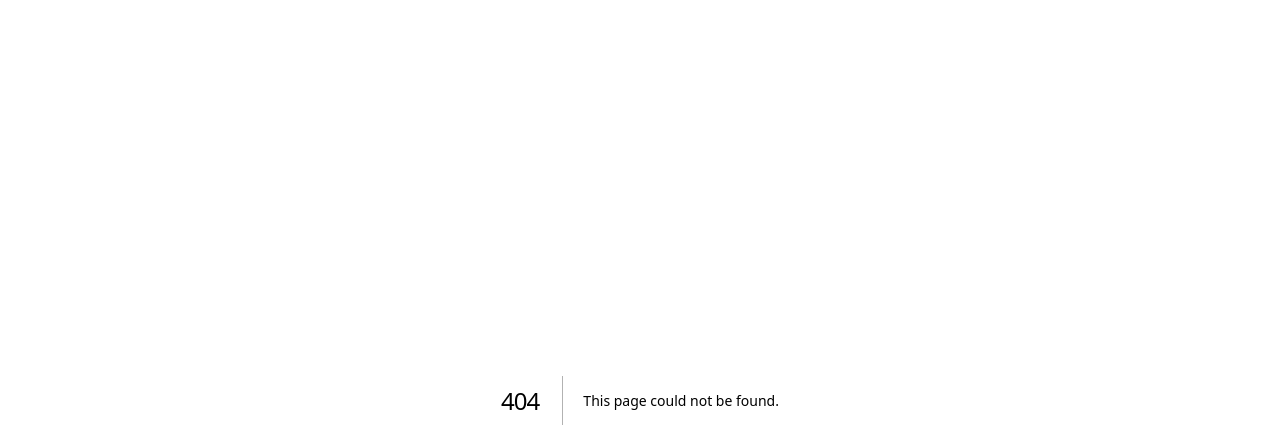
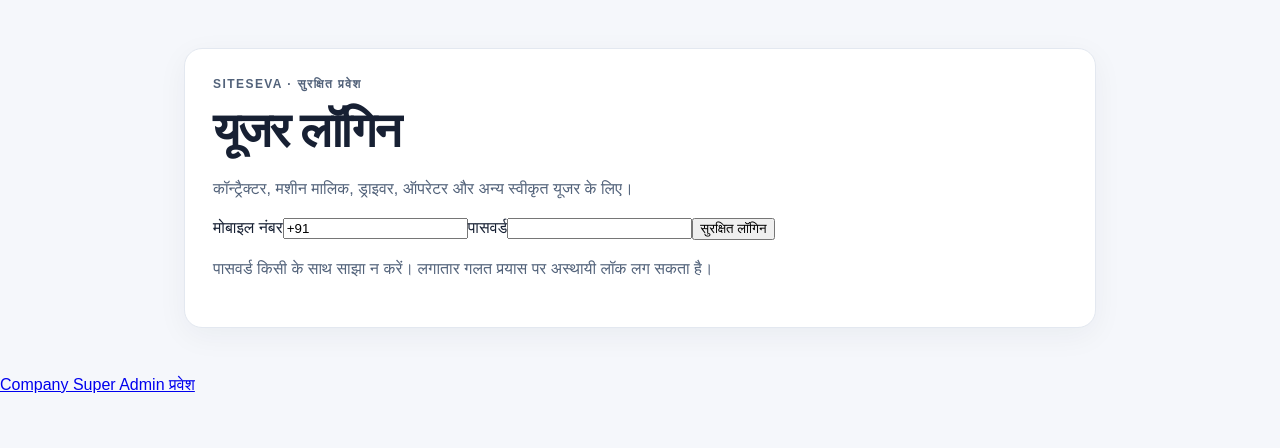
Before and after one commit to kalawatienterprises22/siteseva-platform, a Next.js app: page /login in a window 1280 px wide. Before the commit this address had no page. Shown: the top 448 px of the page. Built offline with nearby package versions, Linux system fonts and the light colour scheme.

Commit message:
Add common user login page

```diff
--- /dev/null
+++ b/src/app/login/page.tsx
@@ -0,0 +1,15 @@
+import Link from "next/link";
+import { LoginForm } from "@/components/login-form";
+
+export default function LoginPage() {
+  return (
+    <>
+      <LoginForm
+        endpoint="/api/auth/login"
+        heading="यूजर लॉगिन"
+        description="कॉन्ट्रैक्टर, मशीन मालिक, ड्राइवर, ऑपरेटर और अन्य स्वीकृत यूजर के लिए।"
+      />
+      <nav className="portal-link"><Link href="/super-admin/login">Company Super Admin प्रवेश</Link></nav>
+    </>
+  );
+}
```
